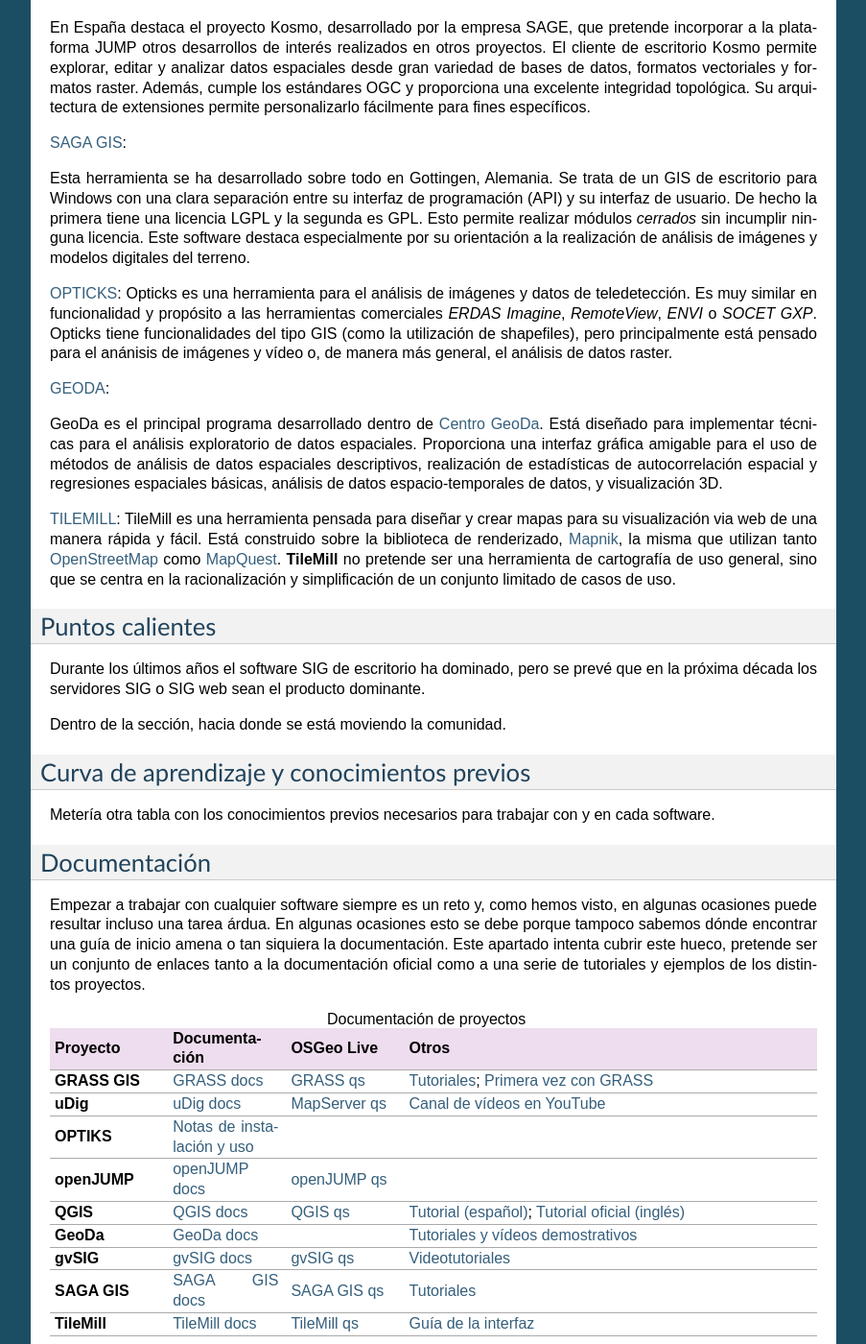
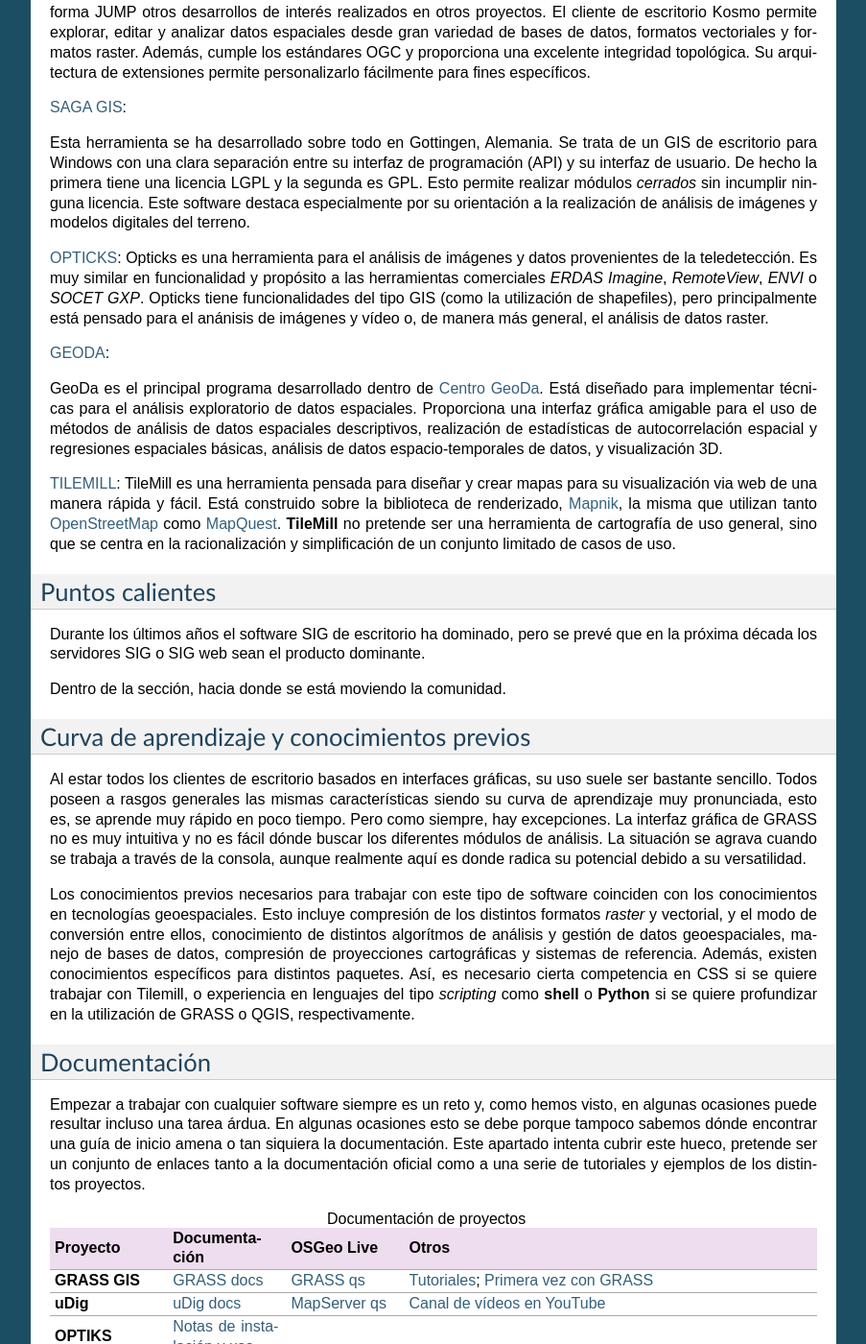
Before and after one commit to OSGeo-ES/panorama-siglibre8, a Sphinx documentation site: the page built from source/clientes/index.rst, in a window 1280 px wide and 1400 px high, scrolled down 3358 px. Shown: the whole window at 96% size, without its empty margins (198-1101 px from the left). Built offline with Sphinx 7.4.7, drawn with Linux system fonts in a browser that asks for light colours; some of the changed text lies outside the part shown.

Commit message:
[Clientes] Actualizado "Curva de aprendizaje"

```diff
--- a/source/clientes/index.rst
+++ b/source/clientes/index.rst
@@ -93,7 +93,6 @@
 
 JUMP (*Java Unified Mapping Platform*) fue uno de los primeros proyectos de cliente GIS de escritorio en el lenguaje Java. Destaca por hacer uso de la biblioteca JTS_ para poder realizar algunas operaciones de análisis espacial, así como el soporte del formato GML_ y el protocolo WMS desde sus aparición.
 Este proyecto fue liderado por Vivid Solutions1 pero dada la política de aceptación de contribuciones externas por parte de la empresa motivó la aparición de un nuevo proyecto derivado (llamado fork  en el ámbito FOSS) conocido como The JUMP Pilot Project (JPP) que pretende coordinar de forma más democrática las contribuciones de diferentes equipos de desarrollo para evitar duplicidad de esfuerzos.
-
 Esto último es especialmente importante, ya que es destacable la cantidad de proyectos derivados que han surgido a partir de él:
 
 - Open JUMP
@@ -119,7 +118,7 @@
 Este software destaca especialmente por su orientación a la realización de análisis de imágenes y modelos digitales del terreno.
 
 OPTICKS_:
-Opticks es una herramienta para el análisis de imágenes y datos de teledetección. Es muy similar en funcionalidad y propósito a las herramientas comerciales *ERDAS Imagine*, *RemoteView*, *ENVI* o *SOCET GXP*. Opticks tiene funcionalidades del tipo GIS (como la utilización de shapefiles), pero principalmente está pensado para el anánisis de imágenes y vídeo o, de manera más general, el análisis de datos raster.
+Opticks es una herramienta para el análisis de imágenes y datos provenientes de la teledetección. Es muy similar en funcionalidad y propósito a las herramientas comerciales *ERDAS Imagine*, *RemoteView*, *ENVI* o *SOCET GXP*. Opticks tiene funcionalidades del tipo GIS (como la utilización de shapefiles), pero principalmente está pensado para el anánisis de imágenes y vídeo o, de manera más general, el análisis de datos raster.
 
 .. _OPTICKS: http://opticks.org/confluence/display/opticks/Welcome+To+Opticks
 
@@ -151,7 +150,9 @@
 Curva de aprendizaje y conocimientos previos
 --------------------------------------------
 
-Metería otra tabla con los conocimientos previos necesarios para trabajar con y en cada software.
+Al estar todos los clientes de escritorio basados en interfaces gráficas, su uso suele ser bastante sencillo. Todos poseen a rasgos generales las mismas características siendo su curva de aprendizaje muy pronunciada, esto es, se aprende muy rápido en poco tiempo. Pero como siempre, hay excepciones. La interfaz gráfica de GRASS no es muy intuitiva y no es fácil dónde buscar los diferentes módulos de análisis. La situación se agrava cuando se trabaja a través de la consola, aunque realmente aquí es donde radica su potencial debido a su versatilidad.
+
+Los conocimientos previos necesarios para trabajar con este tipo de software coinciden con los conocimientos en tecnologías geoespaciales. Esto incluye compresión de los distintos formatos *raster* y vectorial, y el modo de conversión entre ellos, conocimiento de distintos algorítmos de análisis y gestión de datos geoespaciales, manejo de bases de datos, compresión de proyecciones cartográficas y sistemas de referencia. Además, existen conocimientos específicos para distintos paquetes. Así, es necesario cierta competencia en CSS si se quiere trabajar con Tilemill, o experiencia en lenguajes del tipo *scripting* como **shell** o **Python** si se quiere profundizar en la utilización de GRASS o QGIS, respectivamente.
 
 Documentación
 -------------
```
